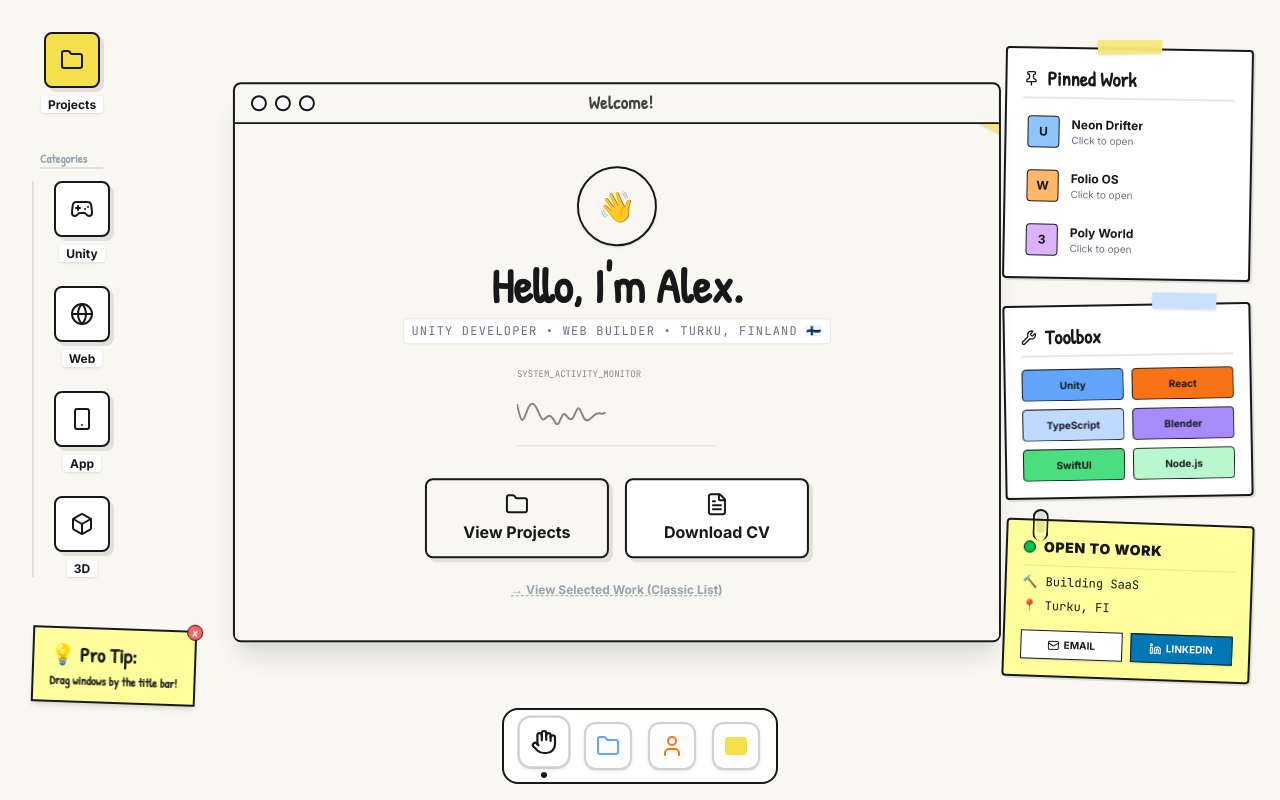
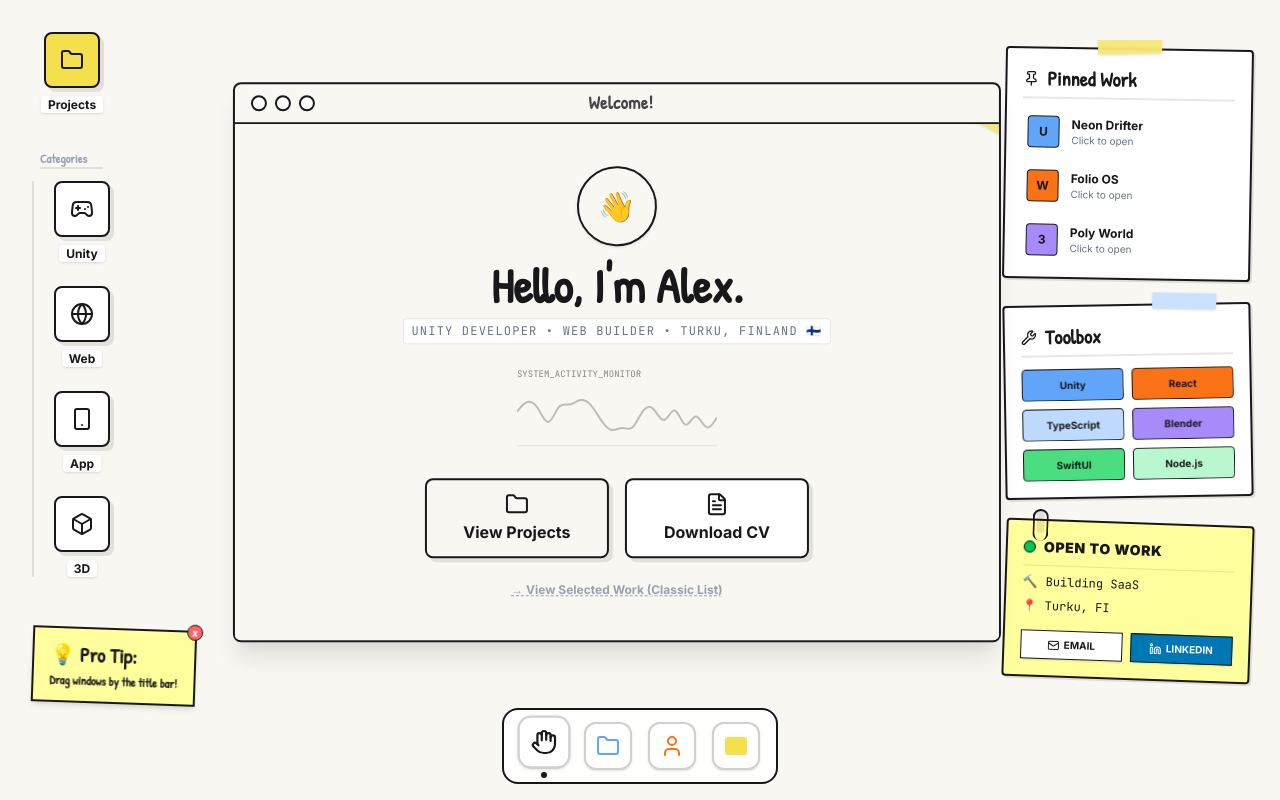
Before and after one commit to ZaftZhou/mywebsitenotebook, a React (Vite) app: page / in a window 1280 px wide. Built offline with nearby package versions, Linux system fonts and the light colour scheme.

Commit message:
-heart rate fixed

```diff
--- a/App.tsx
+++ b/App.tsx
@@ -103,7 +103,7 @@ const App: React.FC = () => {
   };
 
   return (
-    <div ref={containerRef} className="h-screen w-screen relative overflow-hidden bg-paper bg-grid-paper bg-[length:24px_24px]">
+    <div ref={containerRef} className="h-screen w-full relative overflow-hidden bg-paper bg-grid-paper bg-[length:24px_24px]">
 
       {/* Pro Tip */}
       <AnimatePresence>
--- a/components/DesktopWidgets.tsx
+++ b/components/DesktopWidgets.tsx
@@ -1,4 +1,5 @@
 import React from 'react';
+import { motion } from 'framer-motion';
 import { PROJECTS, SKILLS } from '../constants';
 import { AppId } from '../types';
 import { Pin, Wrench, Mail, Linkedin } from 'lucide-react';
@@ -19,10 +20,19 @@ const Tape = ({ className, rotation = -2, color = "bg-tape/90" }: { className?:
 
 export const DesktopWidgets: React.FC<WidgetPanelProps> = ({ openApp, openProject }) => {
   return (
-    <div className="fixed right-6 top-10 bottom-24 w-64 flex flex-col gap-6 pointer-events-none hidden md:flex z-0 overflow-y-auto no-scrollbar py-2 px-1">
+    <div className="fixed right-6 top-10 bottom-24 w-64 flex flex-col gap-6 pointer-events-none hidden md:flex z-0 overflow-y-auto overflow-x-hidden no-scrollbar py-2 px-1">
 
       {/* 1. Featured Projects Widget */}
-      <div className="bg-white border-2 border-ink rounded-sm p-4 shadow-widget rotate-1 pointer-events-auto hover:shadow-floating transition-all relative flex-shrink-0">
+      <motion.div
+        initial={{ rotate: 1 }}
+        whileHover={{
+          rotate: [1, 2, 0, 1],
+          scale: 1.02,
+          boxShadow: "4px 4px 0px rgba(24, 24, 27, 0.2)"
+        }}
+        transition={{ duration: 0.3 }}
+        className="bg-white border-2 border-ink rounded-sm p-4 shadow-widget pointer-events-auto relative flex-shrink-0 cursor-default"
+      >
         <Tape className="-top-3 left-1/2 -translate-x-1/2" rotation={-2} />
         <div className="flex items-center justify-between mb-3 border-b-2 border-ink/10 pb-1">
           <h4 className="font-hand font-bold text-xl flex items-center gap-2">
@@ -36,24 +46,33 @@ export const DesktopWidgets: React.FC<WidgetPanelProps> = ({ openApp, openProjec
               onClick={() => openProject(p.id)}
               className="group cursor-pointer flex items-center gap-3 p-1 hover:bg-paperDark rounded border border-transparent hover:border-ink/10 transition-colors"
             >
-              <div className={`w-8 h-8 rounded border border-ink ${p.color === 'catUnity' ? 'bg-blue-300' : p.color === 'catWeb' ? 'bg-orange-300' : p.color === 'cat3D' ? 'bg-purple-300' : 'bg-green-300'} flex-shrink-0 flex items-center justify-center text-xs font-bold`}>
+              <div className={`w-8 h-8 rounded border border-ink ${p.color === 'catUnity' ? 'bg-cat-unity' : p.color === 'catWeb' ? 'bg-cat-web' : p.color === 'cat3D' ? 'bg-cat-3d' : 'bg-cat-app'} flex-shrink-0 flex items-center justify-center text-xs font-bold`}>
                 {p.category[0]}
               </div>
               <div className="overflow-hidden">
-                <div className="font-bold text-xs truncate group-hover:text-catWeb transition-colors">{p.title}</div>
+                <div className="font-bold text-xs truncate group-hover:text-cat-web transition-colors">{p.title}</div>
                 <div className="text-[10px] text-gray-500 truncate">Click to open</div>
               </div>
             </div>
           ))}
         </div>
-      </div>
+      </motion.div>
 
       {/* 2. Skills Badge Wall */}
-      <div className="bg-white border-2 border-ink rounded-sm p-4 shadow-widget -rotate-1 pointer-events-auto hover:shadow-floating transition-all relative flex-shrink-0">
+      <motion.div
+        initial={{ rotate: -1 }}
+        whileHover={{
+          rotate: [-1, -2, 0, -1],
+          scale: 1.02,
+          boxShadow: "4px 4px 0px rgba(24, 24, 27, 0.2)"
+        }}
+        transition={{ duration: 0.3 }}
+        className="bg-white border-2 border-ink rounded-sm p-4 shadow-widget pointer-events-auto relative flex-shrink-0 cursor-default"
+      >
         <Tape className="-top-3 right-8" rotation={2} color="bg-blue-200" />
         <div className="mb-3 border-b-2 border-ink/10 pb-1">
           <h4 className="font-hand font-bold text-xl flex items-center gap-2">
-             <Wrench className="w-4 h-4" /> Toolbox
+            <Wrench className="w-4 h-4" /> Toolbox
           </h4>
         </div>
         <div className="grid grid-cols-2 gap-2">
@@ -75,10 +94,19 @@ export const DesktopWidgets: React.FC<WidgetPanelProps> = ({ openApp, openProjec
             </div>
           ))}
         </div>
-      </div>
+      </motion.div>
 
       {/* 3. Status Widget */}
-      <div className="bg-[#feff9c] border-2 border-ink rounded-sm p-4 shadow-widget rotate-2 pointer-events-auto relative flex-shrink-0">
+      <motion.div
+        initial={{ rotate: 2 }}
+        whileHover={{
+          rotate: [2, 3, 1, 2],
+          scale: 1.02,
+          boxShadow: "4px 4px 0px rgba(24, 24, 27, 0.2)"
+        }}
+        transition={{ duration: 0.3 }}
+        className="bg-[#feff9c] border-2 border-ink rounded-sm p-4 shadow-widget pointer-events-auto relative flex-shrink-0 cursor-default"
+      >
         {/* Paper Clip Visual */}
         <div className="absolute -top-3 left-6 w-4 h-8 border-2 border-ink rounded-full border-b-0"></div>
         <div className="absolute -top-3 left-7 w-2 h-6 bg-ink/10 rounded-full"></div>
@@ -103,7 +131,7 @@ export const DesktopWidgets: React.FC<WidgetPanelProps> = ({ openApp, openProjec
             <Linkedin className="w-3 h-3" /> LINKEDIN
           </button>
         </div>
-      </div>
+      </motion.div>
 
     </div>
   );
--- a/components/apps/WelcomeApp.tsx
+++ b/components/apps/WelcomeApp.tsx
@@ -10,19 +10,16 @@ interface WelcomeAppProps {
 export const WelcomeApp: React.FC<WelcomeAppProps> = ({ openApp }) => {
   const d3Container = useRef<SVGSVGElement>(null);
 
-  // Minimal D3: A "System Status" heartbeat line that draws itself
   useEffect(() => {
     if (!d3Container.current) return;
 
     const svg = d3.select(d3Container.current);
-    svg.selectAll("*").remove(); // Clear prev
+    svg.selectAll("*").remove();
 
     const width = 200;
     const height = 60;
-    const dataPoints = 40;
-    const data = d3.range(dataPoints).map(() => Math.random() * 30 + 15);
+    const dataPoints = 20;
 
-    // Create a smooth line
     const x = d3.scaleLinear().domain([0, dataPoints - 1]).range([0, width]);
     const y = d3.scaleLinear().domain([0, 60]).range([height, 0]);
 
@@ -32,23 +29,35 @@ export const WelcomeApp: React.FC<WelcomeAppProps> = ({ openApp }) => {
       .curve(d3.curveBasis);
 
     const path = svg.append("path")
-      .datum(data)
       .attr("fill", "none")
-      .attr("stroke", "#18181b") // ink color
-      .attr("stroke-width", 2)
-      .attr("d", line);
+      .attr("stroke", "#18181b")
+      .attr("stroke-width", 2);
 
-    // Animate the line simulating a heart monitor
-    function repeat() {
-        path.attr("stroke-dasharray", width + " " + width)
-            .attr("stroke-dashoffset", width)
-            .transition()
-            .duration(2000)
-            .ease(d3.easeLinear)
-            .attr("stroke-dashoffset", 0)
-            .on("end", repeat);
+    function animate() {
+      // Generate new random smooth data
+      const data = d3.range(dataPoints).map(() => Math.random() * 40 + 10);
+
+      path.datum(data)
+        .attr("d", line)
+        .attr("opacity", 1);
+
+      const totalLength = path.node()?.getTotalLength() || width;
+
+      path.attr("stroke-dasharray", totalLength + " " + totalLength)
+        .attr("stroke-dashoffset", totalLength)
+        .transition()
+        .duration(4000) // Slower draw: 4 seconds
+        .ease(d3.easeLinear)
+        .attr("stroke-dashoffset", 0)
+        .transition()
+        .duration(1000) // Hold for 1 second
+        .transition() // Fade out
+        .duration(1000)
+        .attr("opacity", 0)
+        .on("end", animate);
     }
-    repeat();
+
+    animate();
 
   }, []);
 
@@ -64,8 +73,8 @@ export const WelcomeApp: React.FC<WelcomeAppProps> = ({ openApp }) => {
 
       {/* D3 System Monitor */}
       <div className="mb-8 opacity-50 grayscale hover:grayscale-0 transition-all">
-          <div className="text-[9px] font-mono text-left w-[200px] mb-1">SYSTEM_ACTIVITY_MONITOR</div>
-          <svg ref={d3Container} width={200} height={60} className="border-b border-ink/20"></svg>
+        <div className="text-[9px] font-mono text-left w-[200px] mb-1">SYSTEM_ACTIVITY_MONITOR</div>
+        <svg ref={d3Container} width={200} height={60} className="border-b border-ink/20"></svg>
       </div>
 
       <div className="grid grid-cols-2 gap-4 w-full max-w-sm mb-6">
--- a/src/index.css
+++ b/src/index.css
@@ -42,6 +42,15 @@ body {
     background: #a1a1aa;
 }
 
+.no-scrollbar::-webkit-scrollbar {
+    display: none;
+}
+
+.no-scrollbar {
+    -ms-overflow-style: none;  /* IE and Edge */
+    scrollbar-width: none;  /* Firefox */
+}
+
 .flip-card {
     perspective: 1000px;
 }
```
